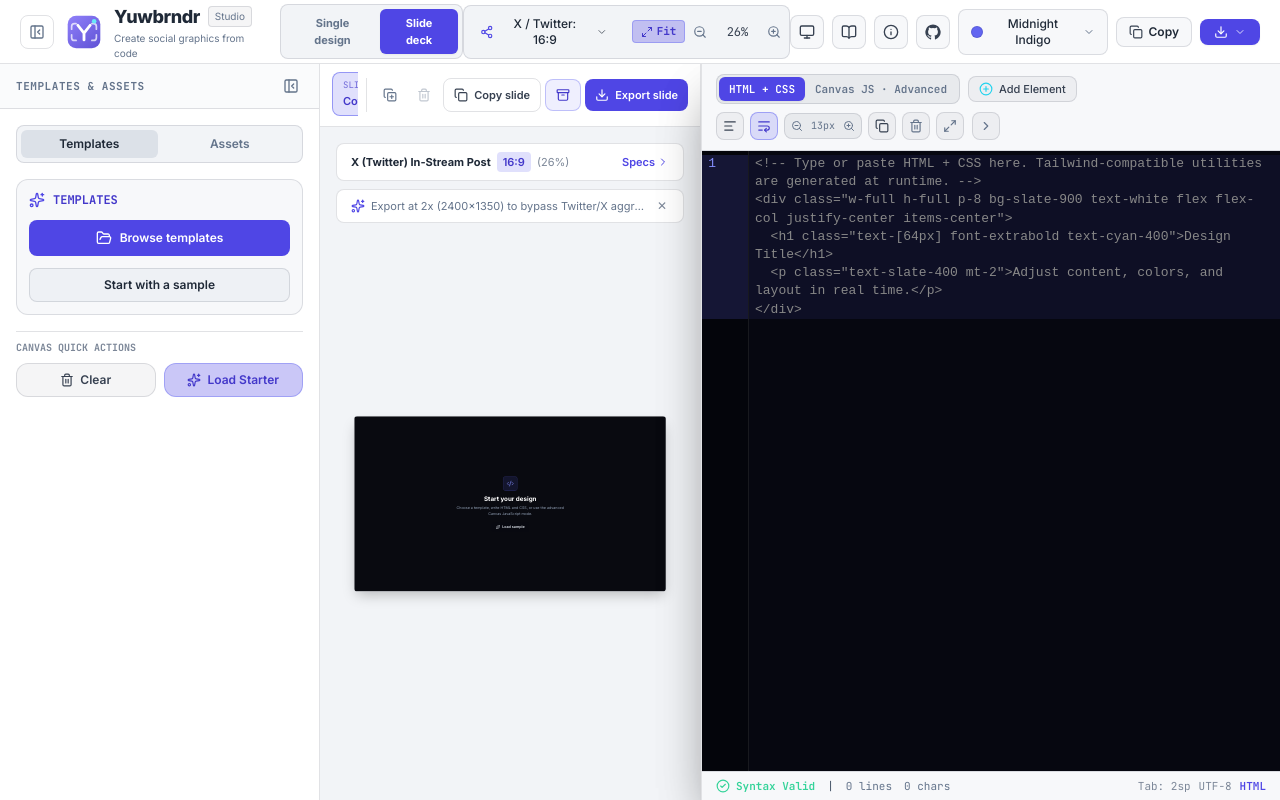
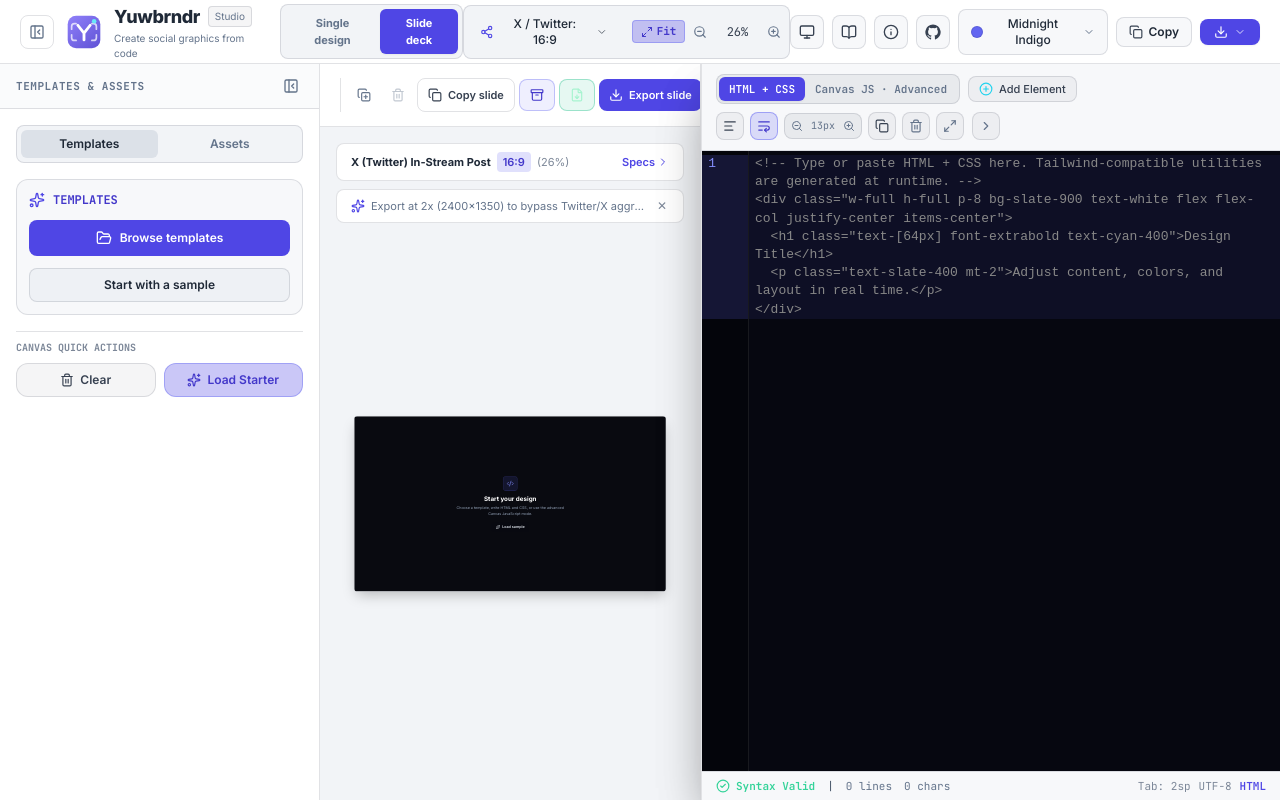
Before and after one commit to TechAaroorian/yuwbrndr, a React (Vite) app: page / in a window 1280 px wide. Both pictures are taken after a click on the button "Slide deck". Built offline with nearby package versions, Linux system fonts and the light colour scheme; a web font is replaced by a local one.

Commit message:
feat: export slide decks as PDF

```diff
--- a/package.json
+++ b/package.json
@@ -19,6 +19,7 @@
     "@unocss/preset-wind4": "^66.10.4",
     "autoprefixer": "^10.6.0",
     "html-to-image": "^1.11.13",
+    "jspdf": "^4.2.1",
     "jszip": "^3.10.2",
     "lucide-react": "^1.45.0",
     "postcss": "^8.5.28",
--- a/src/App.tsx
+++ b/src/App.tsx
@@ -525,6 +525,66 @@ export function App() {
     }
   };
 
+  const handleExportSlidesPdf = async () => {
+    if (!canvasRef.current || slides.length === 0) return;
+    const previousSlide = slides.find((slide) => slide.id === activeSlideId) ?? slides[0];
+    const orientation = currentPreset.width > currentPreset.height ? 'landscape' : 'portrait';
+    setIsExporting(true);
+    setExportNotice(`Preparing PDF page 1 of ${slides.length}…`);
+
+    try {
+      const { jsPDF } = await import('jspdf');
+      const pdf = new jsPDF({
+        orientation,
+        unit: 'px',
+        format: [currentPreset.width, currentPreset.height],
+        hotfixes: ['px_scaling'],
+        compress: true,
+      });
+
+      for (let index = 0; index < slides.length; index += 1) {
+        const slide = slides[index];
+        flushSync(() => {
+          setActiveSlideId(slide.id);
+          setCustomCodeType(slide.codeType);
+          setCustomCode(slide.code);
+          setExportNotice(`Preparing PDF page ${index + 1} of ${slides.length}…`);
+        });
+        await waitForSlidePreview();
+        if (!canvasRef.current) throw new Error('Slide preview is unavailable.');
+        const blob = await renderElementAsPngBlob(canvasRef.current, 2);
+        const image = new Uint8Array(await blob.arrayBuffer());
+        if (index > 0) {
+          pdf.addPage([currentPreset.width, currentPreset.height], orientation);
+        }
+        pdf.addImage(
+          image,
+          'PNG',
+          0,
+          0,
+          currentPreset.width,
+          currentPreset.height,
+          undefined,
+          'FAST'
+        );
+      }
+
+      pdf.save('yuwbrndr-slides.pdf');
+      setExportNotice(`${slides.length}-page PDF exported successfully.`);
+    } catch (error) {
+      console.error('Failed to export slide PDF', error);
+      setExportNotice('Unable to export the PDF. Check the slide code and try again.');
+    } finally {
+      flushSync(() => {
+        setActiveSlideId(previousSlide.id);
+        setCustomCodeType(previousSlide.codeType);
+        setCustomCode(previousSlide.code);
+      });
+      setIsExporting(false);
+      window.setTimeout(() => setExportNotice(null), 4000);
+    }
+  };
+
   // Share design via URL hash (stateless, compressed, zero localStorage/IndexedDB)
   const handleShare = async () => {
     if (hasLocalImages) {
@@ -639,6 +699,7 @@ export function App() {
               onExport={() => handleExport(2)}
               onCopy={handleCopyImage}
               onExportAll={handleExportSlidesZip}
+              onExportPdf={handleExportSlidesPdf}
               isExporting={isExporting}
               copiedImage={copiedImage}
             />
--- a/src/components/SlideStrip.tsx
+++ b/src/components/SlideStrip.tsx
@@ -1,5 +1,5 @@
 import React from 'react';
-import { Archive, Check, Copy, Download, Plus, Trash2, CopyPlus } from 'lucide-react';
+import { Archive, Check, Copy, Download, FileDown, Plus, Trash2, CopyPlus } from 'lucide-react';
 
 export interface StudioSlide {
   id: string;
@@ -18,6 +18,7 @@ interface Props {
   onExport: () => void;
   onCopy: () => void;
   onExportAll: () => void;
+  onExportPdf: () => void;
   isExporting: boolean;
   copiedImage: boolean;
 }
@@ -34,6 +35,7 @@ export const SlideStrip: React.FC<Props> = ({
   onExport,
   onCopy,
   onExportAll,
+  onExportPdf,
   isExporting,
   copiedImage,
 }) => (
@@ -102,6 +104,15 @@ export const SlideStrip: React.FC<Props> = ({
         <span className="hidden 2xl:inline">Export ZIP</span>
       </button>
       <button
+        onClick={onExportPdf}
+        disabled={isExporting}
+        className="inline-flex items-center gap-1.5 px-2.5 py-2 rounded-lg border border-emerald-500/35 bg-emerald-500/10 text-[11px] font-semibold text-emerald-200 hover:bg-emerald-500/20 disabled:opacity-50"
+        title="Export all slides as a multi-page PDF"
+      >
+        <FileDown className="w-3.5 h-3.5" />
+        <span className="hidden 2xl:inline">Export PDF</span>
+      </button>
+      <button
         onClick={onExport}
         disabled={isExporting}
         className="inline-flex items-center gap-1.5 px-2.5 py-2 rounded-lg bg-indigo-600 hover:bg-indigo-500 text-[11px] font-semibold text-white disabled:opacity-50"
```
Also changed, not shown: 1 other file (tests, documents, lock files or other folders).
